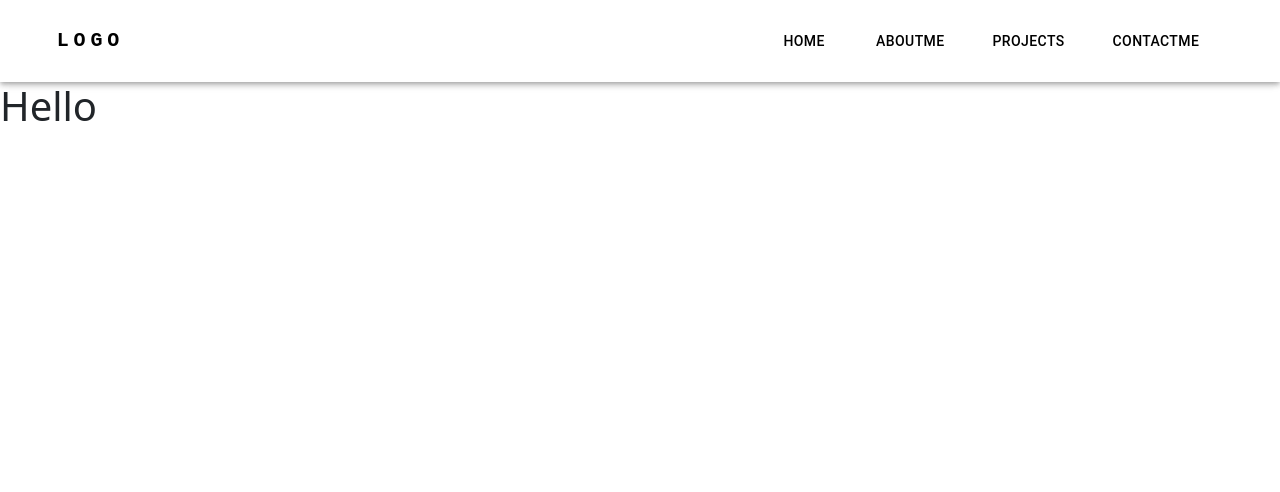
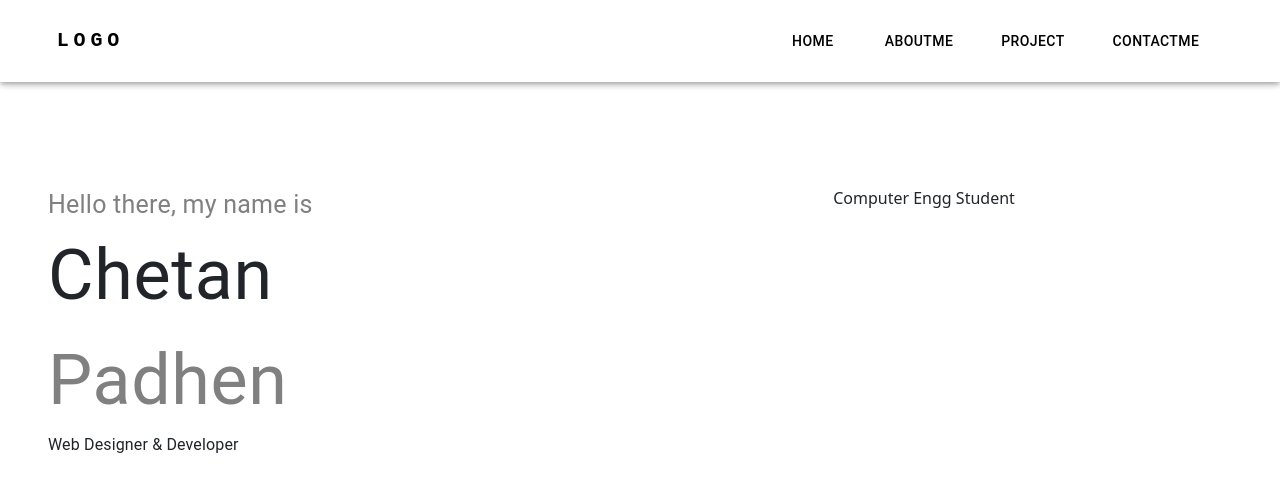
Before and after one commit to Chetax/My-Portfolio, a React (Create React App) app: page / in a window 1280 px wide. Shown: the top 492 px of the page. Built offline with nearby package versions, Linux system fonts and the light colour scheme.

Commit message:
Addded Home Part

```diff
--- a/src/App.js
+++ b/src/App.js
@@ -16,6 +16,7 @@ function App() {
     </div>
     <Routes>
       <Route path="/" element={<Home/>}/>
+      <Route path="/Home" element={<Home/>}/>
       <Route path="/AboutMe" element={<About/>}/>
       <Route path="/Project" element={<Project/>}/>
       <Route path="/ContactMe" element={<Contact/>}/>
--- a/src/Components/Home/Home.jsx
+++ b/src/Components/Home/Home.jsx
@@ -1,8 +1,44 @@
-
+import React, { useState, useEffect } from "react";
+import { Container, Grid, Typography } from "@mui/material";
 
 function Home() {
+  const [showDescription, setShowDescription] = useState(false);
+
+  useEffect(() => {
+    const timer = setTimeout(() => {
+      setShowDescription(true);
+    }, 700);
+
+    return () => clearTimeout(timer);
+  }, []);
+
   return (
-<h1>Hello </h1>
+    <Container sx={{ p: 15 }}>
+      <Grid container spacing={2}>
+        <Grid textAlign={"start"} xs={6}>
+          <div data-aos="fade-right">
+            <Typography color={"grey"} fontWeight={"semibold"} fontSize={"25px"}>
+              Hello there, my name is
+            </Typography>
+          </div>
+          <div data-aos="zoom-out-up">
+            <Typography fontSize={"70px"}>Chetan </Typography>
+
+            <Typography color="grey" fontSize={"70px"}>
+              <span>Padhen</span>
+            </Typography>
+          </div>
+          {showDescription && (
+            <div data-aos="fade-up">
+              <Typography>Web Designer & Developer</Typography>
+            </div>
+          )}
+        </Grid>
+        <Grid textAlign={"center"} xs={6}>
+          Computer Engg Student
+        </Grid>
+      </Grid>
+    </Container>
   );
 }
 
--- a/src/Components/Navbar/Navbar.jsx
+++ b/src/Components/Navbar/Navbar.jsx
@@ -15,7 +15,7 @@ import {NavLink } from 'react-router-dom';
 import { Button } from '@mui/material';
 
 
-const pages = ['Home', 'AboutMe', 'Projects','ContactMe'];
+const pages = ['Home', 'AboutMe', 'Project','ContactMe'];
 
 function Navbar() {
   const [anchorElNav, setAnchorElNav] = React.useState(null);
--- a/src/Components/Project/Project.jsx
+++ b/src/Components/Project/Project.jsx
@@ -1,10 +1,8 @@
 function Project() {
     return (
-        <div>
-        <h1>
-            Hello It Is Project
-            </h1>
-        </div>
+  <>
+  <h1>Hello It's Project</h1>
+  </>
      );
 }
 
```
